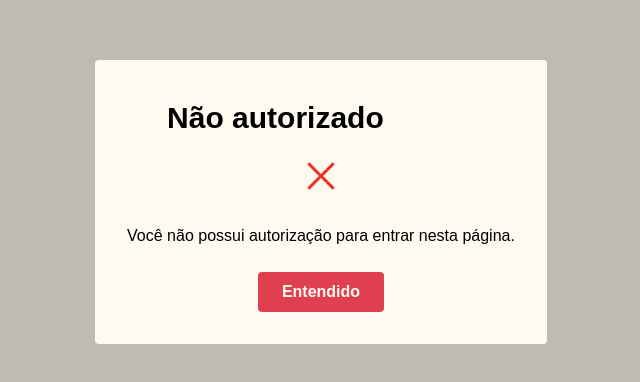
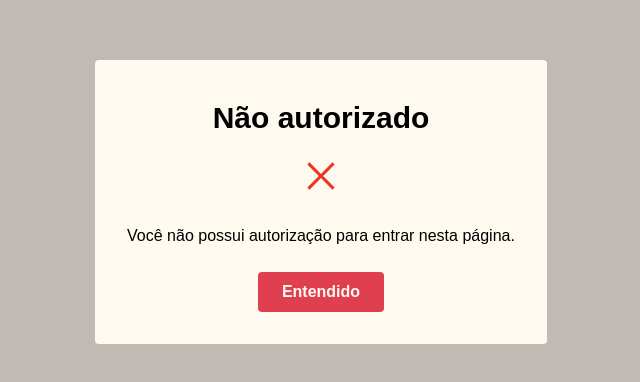
Before and after one commit to ggustavo-souza/rede_social_python, a React (Vite) app in the folder client/: page / in a window 1280 px wide. Shown: the part 198-580 px from the top of the page, without its empty margins (319-959 px from the left). Built offline with nearby package versions, Linux system fonts and the light colour scheme; no server answers; a web font is replaced by a local one.

Commit message:
fix(ui/modal): ajustando título do modal para que fique centralizado

```diff
--- a/client/src/components/elements/Modal.tsx
+++ b/client/src/components/elements/Modal.tsx
@@ -12,7 +12,7 @@ export default function Modal({ titulo, texto, tema, destino, funcaoFechar }: Mo
     return (
         <div className="fixed inset-0 z-50 flex items-center justify-center bg-black/25 backdrop-blur-sm">
             <main className="bg-[var(--color-primary)] p-8 rounded">
-                <header className="flex flex-col mb-4 mx-10">
+                <header className="flex flex-col mb-4 mx-10 text-center">
                     <h1 className="text-3xl font-bold my-2">{titulo}</h1>
                     <div className="flex justify-center my-2">
                         <img src={tema === "positive" ? (`check.svg`) : ('x.svg')} />
```
